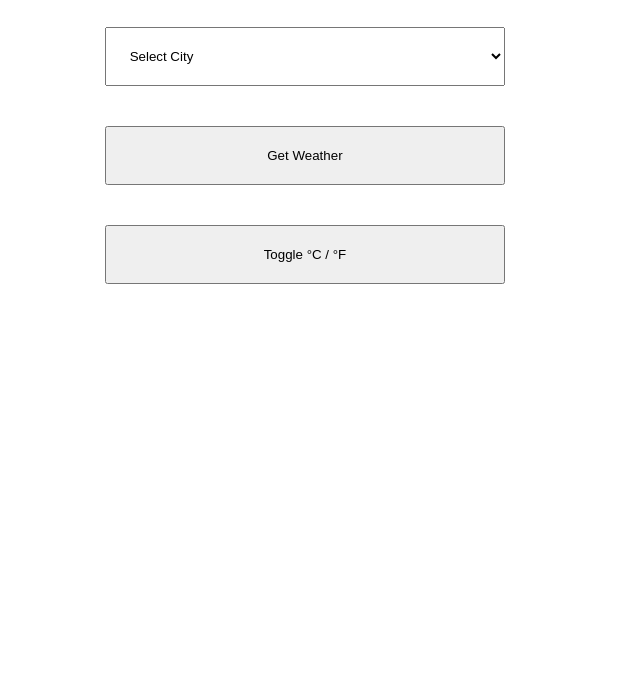
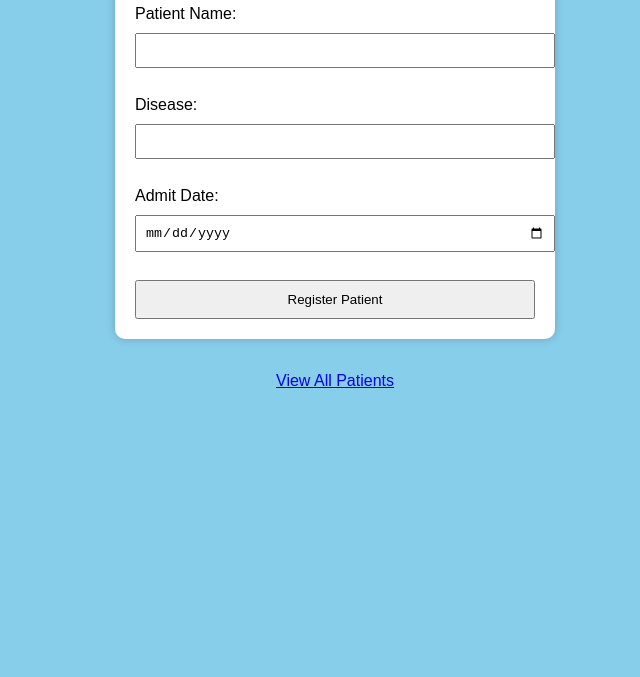
Before and after one commit to Khushboo-0609/Algo-internship, a website: page index.html in a window 1280 px wide. Shown: the part 123-800 px from the top of the page, without its empty margins (305-945 px from the left). Drawn offline with Linux system fonts and the light colour scheme.

Commit message:
DAY 8
Hospital system project using html,css, javascript,node

```diff
--- a/index.html
+++ b/index.html
@@ -1,44 +1,28 @@
 <!DOCTYPE html>
-<html lang="en">
+<html>
+<head>
+    <title>Hospital Management System</title>
+    <link rel="stylesheet" href="style.css">
+</head>
+<body>
 
-<head>
- <title>Weather App</title>
- <link rel="stylesheet" href="style.css">
-</head>
+    <h1>Patient Registration Form</h1>
 
-<body background="c:\Users\A\Pictures\whats app\WhatsApp Image 2026-06-17 at 7.21.17 PM.jpeg">
- <div class="container">
-  <h1 id="main_heading">Weather App</h1>
-  <select id="cityDropdown">
-   <option value="">
-    Select City
-   </option>
-   <option value="Kolkata">
-    Kolkata
-   </option>
-   <option value="Bengaluru">
-    Bengaluru
-   </option>
-   <option value="Delhi">
-    Delhi
-   </option>
-   <option value="Mumbai">
-    Mumbai
-   </option>
-   <option value="Chennai">
-    Chennai
-   </option>
-  </select>
+    <form action="/register" method="GET">
+        <label>Patient Name:</label><br>
+        <input type="text" name="name" required><br><br>
 
-  <button onclick="getWeather()">Get Weather</button>
-  <button onclick="toggleUnit()">
-   Toggle °C / °F
-  </button>
+        <label>Disease:</label><br>
+        <input type="text" name="disease" required><br><br>
 
-  <div id="weatherResult"></div>
- </div>
+        <label>Admit Date:</label><br>
+        <input type="date" name="date" required><br><br>
 
- <script src="script.js"></script>
+        <button type="submit">Register Patient</button>
+    </form>
+
+    <br>
+    <a href="/view">View All Patients</a>
+
 </body>
-
 </html>
--- a/style.css
+++ b/style.css
@@ -1,18 +1,35 @@
 body{
- font-family: Arial, sans-serif;
- margin-top: 50px;
- display: flex;
- justify-content: center;
+    font-family: Arial;
+    background:skyblue;
+    padding:20px;
 }
 
-select,button{
- padding: 20px;
- margin: 20px;
- width: 80%;
-
+h1{
+    text-align:center;
 }
 
-#weatherResult{
- margin-top: 20px;
- text-align: left;
+form{
+    width:400px;
+    margin:auto;
+    background:white;
+    padding:20px;
+    border-radius:10px;
+    box-shadow:0 0 10px rgba(0,0,0,0.2);
 }
+
+input{
+    width:100%;
+    padding:8px;
+    margin:10px 0;
+}
+
+button{
+    width:100%;
+    padding:10px;
+}
+
+a{
+    display:block;
+    text-align:center;
+    margin-top:15px;
+}
```
Also changed, not shown: package.json (added, +11 -0 lines), patients.json (added, +22 -0 lines), server.js (added, +109 -0 lines).
